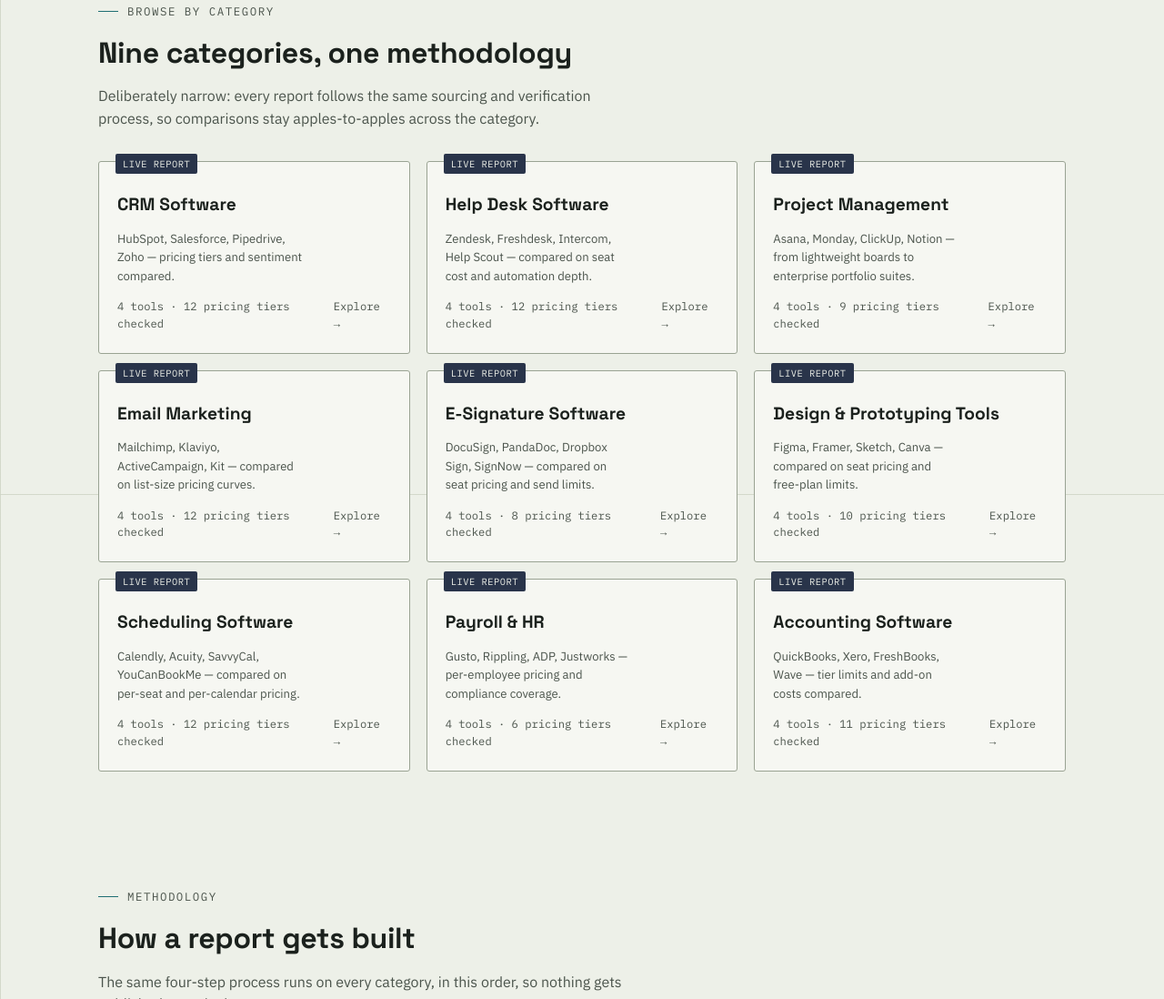
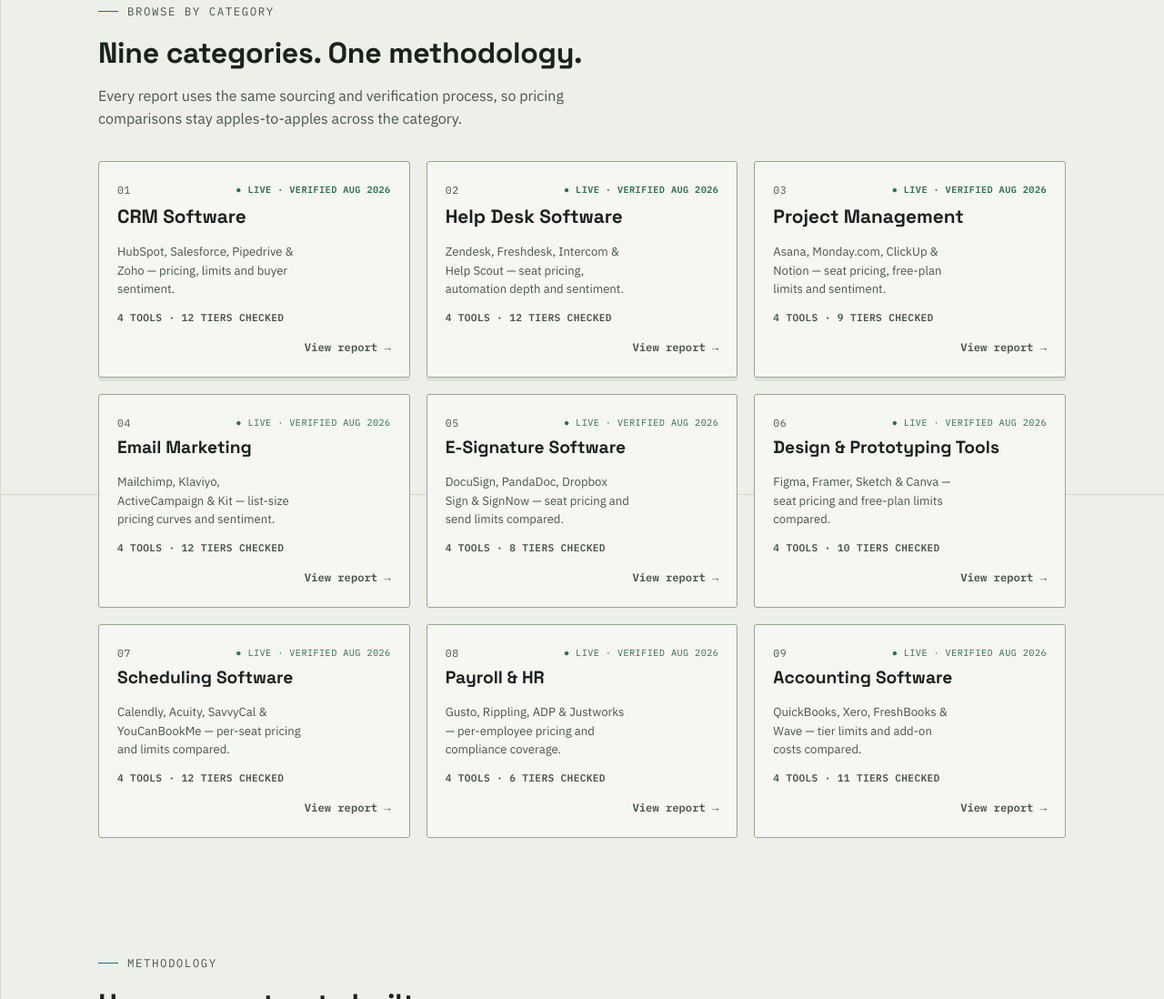
Before and after one commit to thatcodingman/stackscope, a plain HTML site: page index.html in a window 1280 px wide. Shown: the part 1057-2155 px from the top of the page at 91% size. Drawn offline with Linux system fonts and the light colour scheme.

Commit message:
Category section overhaul: numbering, quiet status treatment, prominent metrics, tightened copy, featured first row

```diff
--- a/index.html
+++ b/index.html
@@ -129,7 +129,44 @@
     .ss-process-arrow { display: none; }
   }
   .ss-cat-card { padding: 22px 20px !important; }
-  .ss-cat-card h3 { font-size: 1.2em; }
+  .ss-cat-card h3 { font-size: 1.2em; margin-top: 4px; }
+  .ss-cat-top {
+    display: flex;
+    justify-content: space-between;
+    align-items: center;
+    font-family: var(--font-mono, 'IBM Plex Mono', monospace);
+  }
+  .ss-cat-num {
+    font-size: 0.72rem;
+    letter-spacing: 0.05em;
+    color: var(--ink-soft, rgba(27,42,74,0.55));
+  }
+  .ss-cat-status {
+    font-size: 0.64rem;
+    letter-spacing: 0.04em;
+    text-transform: uppercase;
+    color: var(--verified, #2f6e51);
+  }
+  .ss-cat-meta-row {
+    font-family: var(--font-mono, 'IBM Plex Mono', monospace);
+    font-size: 0.7rem;
+    letter-spacing: 0.03em;
+    font-weight: 600;
+    color: var(--ink-soft, rgba(27,42,74,0.7));
+    margin-top: 12px;
+  }
+  .ss-cat-action {
+    font-family: var(--font-mono, 'IBM Plex Mono', monospace);
+    font-size: 0.76rem;
+    color: var(--ink-soft, rgba(27,42,74,0.65));
+    margin-top: 14px;
+    text-align: right;
+    font-weight: 600;
+  }
+  .ss-cat-card:hover .ss-cat-action { color: var(--ink, #1b211d); }
+  .ss-cat-featured { box-shadow: 0 4px 0 rgba(27,33,29,0.07); }
+  .ss-cat-featured h3 { font-size: 1.3em; }
+  .ss-cat-featured .ss-cat-status { font-weight: 700; }
   .ss-nav-primary { font-weight: 700; }
 </style>
 </head>
@@ -220,72 +257,108 @@
     <div class="wrap">
       <div class="section-head">
         <p class="eyebrow">Browse by category</p>
-        <h2>Nine categories, one methodology</h2>
-        <p>Deliberately narrow: every report follows the same sourcing and verification process, so comparisons stay apples-to-apples across the category.</p>
+        <h2>Nine categories. One methodology.</h2>
+        <p>Every report uses the same sourcing and verification process, so pricing comparisons stay apples-to-apples across the category.</p>
       </div>
       <div class="cat-grid">
 
-        <a href="reports/crm-software.html" class="cat-card ss-cat-card">
-          <span class="tab">Live report</span>
+        <a href="reports/crm-software.html" class="cat-card ss-cat-card ss-cat-featured">
+          <div class="ss-cat-top">
+            <span class="ss-cat-num">01</span>
+            <span class="ss-cat-status">● LIVE · VERIFIED AUG 2026</span>
+          </div>
           <h3>CRM Software</h3>
-          <p class="sentiment">HubSpot, Salesforce, Pipedrive, Zoho — pricing tiers and sentiment compared.</p>
-          <div class="meta"><span>4 tools · 12 pricing tiers checked</span><span>Explore →</span></div>
+          <p class="sentiment">HubSpot, Salesforce, Pipedrive &amp; Zoho — pricing, limits and buyer sentiment.</p>
+          <div class="ss-cat-meta-row">4 TOOLS · 12 TIERS CHECKED</div>
+          <div class="ss-cat-action">View report →</div>
         </a>
 
-        <a href="reports/help-desk.html" class="cat-card ss-cat-card">
-          <span class="tab">Live report</span>
+        <a href="reports/help-desk.html" class="cat-card ss-cat-card ss-cat-featured">
+          <div class="ss-cat-top">
+            <span class="ss-cat-num">02</span>
+            <span class="ss-cat-status">● LIVE · VERIFIED AUG 2026</span>
+          </div>
           <h3>Help Desk Software</h3>
-          <p class="sentiment">Zendesk, Freshdesk, Intercom, Help Scout — compared on seat cost and automation depth.</p>
-          <div class="meta"><span>4 tools · 12 pricing tiers checked</span><span>Explore →</span></div>
+          <p class="sentiment">Zendesk, Freshdesk, Intercom &amp; Help Scout — seat pricing, automation depth and sentiment.</p>
+          <div class="ss-cat-meta-row">4 TOOLS · 12 TIERS CHECKED</div>
+          <div class="ss-cat-action">View report →</div>
         </a>
 
-        <a href="reports/project-management.html" class="cat-card ss-cat-card">
-          <span class="tab">Live report</span>
+        <a href="reports/project-management.html" class="cat-card ss-cat-card ss-cat-featured">
+          <div class="ss-cat-top">
+            <span class="ss-cat-num">03</span>
+            <span class="ss-cat-status">● LIVE · VERIFIED AUG 2026</span>
+          </div>
           <h3>Project Management</h3>
-          <p class="sentiment">Asana, Monday, ClickUp, Notion — from lightweight boards to enterprise portfolio suites.</p>
-          <div class="meta"><span>4 tools · 9 pricing tiers checked</span><span>Explore →</span></div>
+          <p class="sentiment">Asana, Monday.com, ClickUp &amp; Notion — seat pricing, free-plan limits and sentiment.</p>
+          <div class="ss-cat-meta-row">4 TOOLS · 9 TIERS CHECKED</div>
+          <div class="ss-cat-action">View report →</div>
         </a>
 
         <a href="reports/email-marketing.html" class="cat-card ss-cat-card">
-          <span class="tab">Live report</span>
+          <div class="ss-cat-top">
+            <span class="ss-cat-num">04</span>
+            <span class="ss-cat-status">● LIVE · VERIFIED AUG 2026</span>
+          </div>
           <h3>Email Marketing</h3>
-          <p class="sentiment">Mailchimp, Klaviyo, ActiveCampaign, Kit — compared on list-size pricing curves.</p>
-          <div class="meta"><span>4 tools · 12 pricing tiers checked</span><span>Explore →</span></div>
+          <p class="sentiment">Mailchimp, Klaviyo, ActiveCampaign &amp; Kit — list-size pricing curves and sentiment.</p>
+          <div class="ss-cat-meta-row">4 TOOLS · 12 TIERS CHECKED</div>
+          <div class="ss-cat-action">View report →</div>
         </a>
 
         <a href="reports/e-signature.html" class="cat-card ss-cat-card">
-          <span class="tab">Live report</span>
+          <div class="ss-cat-top">
+            <span class="ss-cat-num">05</span>
+            <span class="ss-cat-status">● LIVE · VERIFIED AUG 2026</span>
+          </div>
           <h3>E-Signature Software</h3>
-          <p class="sentiment">DocuSign, PandaDoc, Dropbox Sign, SignNow — compared on seat pricing and send limits.</p>
-          <div class="meta"><span>4 tools · 8 pricing tiers checked</span><span>Explore →</span></div>
+          <p class="sentiment">DocuSign, PandaDoc, Dropbox Sign &amp; SignNow — seat pricing and send limits compared.</p>
+          <div class="ss-cat-meta-row">4 TOOLS · 8 TIERS CHECKED</div>
+          <div class="ss-cat-action">View report →</div>
         </a>
 
         <a href="reports/design-tools.html" class="cat-card ss-cat-card">
-          <span class="tab">Live report</span>
+          <div class="ss-cat-top">
+            <span class="ss-cat-num">06</span>
+            <span class="ss-cat-status">● LIVE · VERIFIED AUG 2026</span>
+          </div>
           <h3>Design &amp; Prototyping Tools</h3>
-          <p class="sentiment">Figma, Framer, Sketch, Canva — compared on seat pricing and free-plan limits.</p>
-          <div class="meta"><span>4 tools · 10 pricing tiers checked</span><span>Explore →</span></div>
+          <p class="sentiment">Figma, Framer, Sketch &amp; Canva — seat pricing and free-plan limits compared.</p>
+          <div class="ss-cat-meta-row">4 TOOLS · 10 TIERS CHECKED</div>
+          <div class="ss-cat-action">View report →</div>
         </a>
 
         <a href="reports/scheduling.html" class="cat-card ss-cat-card">
-          <span class="tab">Live report</span>
+          <div class="ss-cat-top">
+            <span class="ss-cat-num">07</span>
+            <span class="ss-cat-status">● LIVE · VERIFIED AUG 2026</span>
+          </div>
           <h3>Scheduling Software</h3>
-          <p class="sentiment">Calendly, Acuity, SavvyCal, YouCanBookMe — compared on per-seat and per-calendar pricing.</p>
-          <div class="meta"><span>4 tools · 12 pricing tiers checked</span><span>Explore →</span></div>
+          <p class="sentiment">Calendly, Acuity, SavvyCal &amp; YouCanBookMe — per-seat pricing and limits compared.</p>
+          <div class="ss-cat-meta-row">4 TOOLS · 12 TIERS CHECKED</div>
+          <div class="ss-cat-action">View report →</div>
         </a>
 
         <a href="reports/payroll-hr.html" class="cat-card ss-cat-card">
-          <span class="tab">Live report</span>
+          <div class="ss-cat-top">
+            <span class="ss-cat-num">08</span>
+            <span class="ss-cat-status">● LIVE · VERIFIED AUG 2026</span>
+          </div>
           <h3>Payroll &amp; HR</h3>
-          <p class="sentiment">Gusto, Rippling, ADP, Justworks — per-employee pricing and compliance coverage.</p>
-          <div class="meta"><span>4 tools · 6 pricing tiers checked</span><span>Explore →</span></div>
+          <p class="sentiment">Gusto, Rippling, ADP &amp; Justworks — per-employee pricing and compliance coverage.</p>
+          <div class="ss-cat-meta-row">4 TOOLS · 6 TIERS CHECKED</div>
+          <div class="ss-cat-action">View report →</div>
         </a>
 
         <a href="reports/accounting.html" class="cat-card ss-cat-card">
-          <span class="tab">Live report</span>
+          <div class="ss-cat-top">
+            <span class="ss-cat-num">09</span>
+            <span class="ss-cat-status">● LIVE · VERIFIED AUG 2026</span>
+          </div>
           <h3>Accounting Software</h3>
-          <p class="sentiment">QuickBooks, Xero, FreshBooks, Wave — tier limits and add-on costs compared.</p>
-          <div class="meta"><span>4 tools · 11 pricing tiers checked</span><span>Explore →</span></div>
+          <p class="sentiment">QuickBooks, Xero, FreshBooks &amp; Wave — tier limits and add-on costs compared.</p>
+          <div class="ss-cat-meta-row">4 TOOLS · 11 TIERS CHECKED</div>
+          <div class="ss-cat-action">View report →</div>
         </a>
 
       </div>
```
